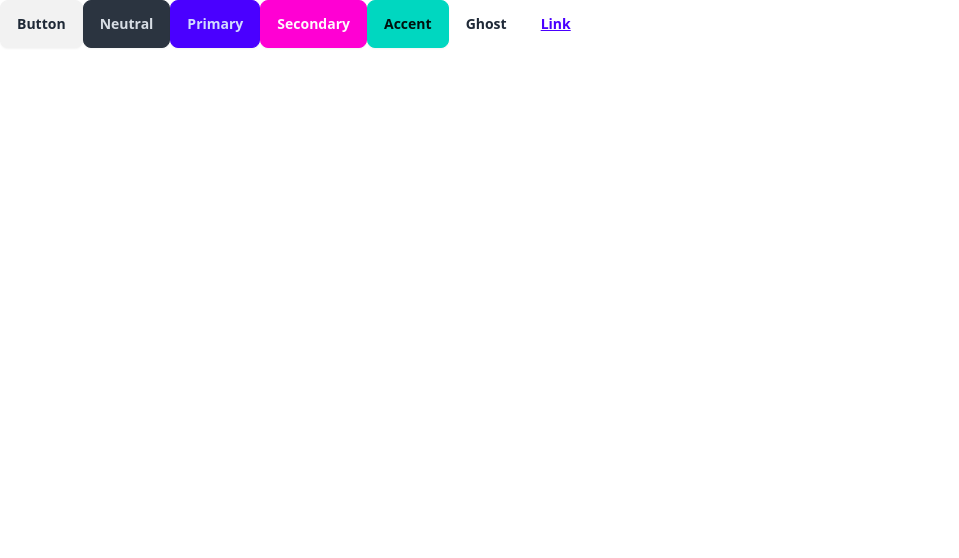
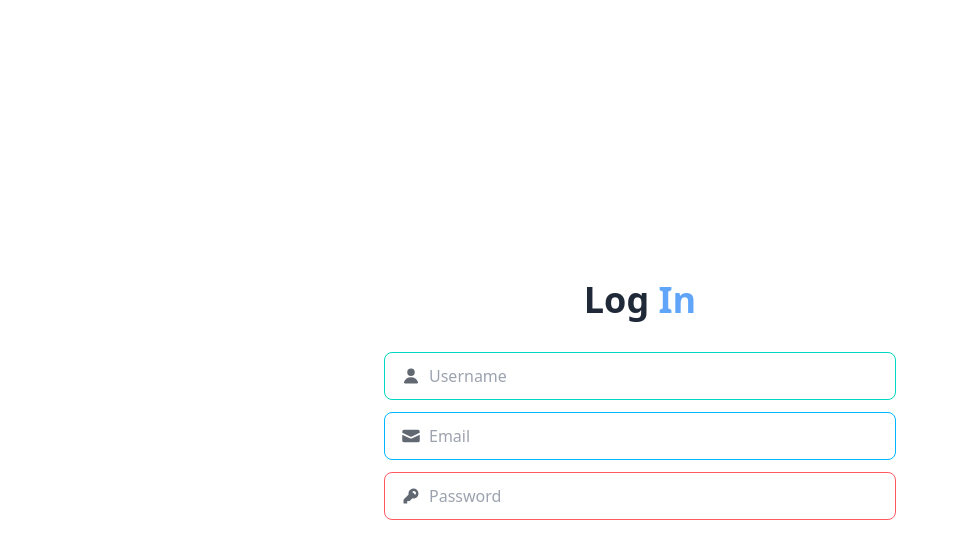
Before and after one commit to Jinmoyee/Real-Time-Chat-App, a React (Vite) app in the folder frontend/: page / in a window 1280 px wide. Shown: the top 558 px of the page, without its empty margins (0-959 px from the left). Built offline with nearby package versions, Linux system fonts and the light colour scheme.

Commit message:
Login and signup page UI completed

```diff
--- a/frontend/src/App.jsx
+++ b/frontend/src/App.jsx
@@ -1,13 +1,11 @@
+import { Login } from "./pages/Login";
+import { Signup } from "./pages/Signup";
+
 export default function App() {
   return (
     <>
-      <button className="btn">Button</button>
-      <button className="btn btn-neutral">Neutral</button>
-      <button className="btn btn-primary">Primary</button>
-      <button className="btn btn-secondary">Secondary</button>
-      <button className="btn btn-accent">Accent</button>
-      <button className="btn btn-ghost">Ghost</button>
-      <button className="btn btn-link">Link</button>
+      <Login/>
+      {/* <Signup/> */}
     </>
   )
 }
--- /dev/null
+++ b/frontend/src/pages/Home.jsx
@@ -0,0 +1,8 @@
+
+export const Home = () => {
+    return(
+        <div>
+            <h1>Home Page</h1>
+        </div>
+    )
+}
--- /dev/null
+++ b/frontend/src/pages/Login.jsx
@@ -0,0 +1,47 @@
+export const Login = () => {
+  return (
+    <div className="flex justify-center items-center h-screen flex-col">
+      <h1 className="text-4xl font-semibold pb-[2rem]">Log<span className="text-blue-400"> In</span></h1>
+      <form className="w-[40%] flex flex-col gap-3">
+        <label className="input input-bordered flex items-center gap-2 input-accent">
+          <svg
+            xmlns="http://www.w3.org/2000/svg"
+            viewBox="0 0 16 16"
+            fill="currentColor"
+            className="w-5 h-5 opacity-70"
+          >
+            <path d="M8 8a3 3 0 1 0 0-6 3 3 0 0 0 0 6ZM12.735 14c.618 0 1.093-.561.872-1.139a6.002 6.002 0 0 0-11.215 0c-.22.578.254 1.139.872 1.139h9.47Z" />
+          </svg>
+          <input type="text" className="grow" placeholder="Username" />
+        </label>
+        <label className="input input-bordered flex items-center gap-2 input-info">
+          <svg
+            xmlns="http://www.w3.org/2000/svg"
+            viewBox="0 0 16 16"
+            fill="currentColor"
+            className="w-5 h-5 opacity-70"
+          >
+            <path d="M2.5 3A1.5 1.5 0 0 0 1 4.5v.793c.026.009.051.02.076.032L7.674 8.51c.206.1.446.1.652 0l6.598-3.185A.755.755 0 0 1 15 5.293V4.5A1.5 1.5 0 0 0 13.5 3h-11Z" />
+            <path d="M15 6.954 8.978 9.86a2.25 2.25 0 0 1-1.956 0L1 6.954V11.5A1.5 1.5 0 0 0 2.5 13h11a1.5 1.5 0 0 0 1.5-1.5V6.954Z" />
+          </svg>
+          <input type="text" className="grow" placeholder="Email" />
+        </label>
+        <label className="input input-bordered flex items-center gap-2 input-error">
+          <svg
+            xmlns="http://www.w3.org/2000/svg"
+            viewBox="0 0 16 16"
+            fill="currentColor"
+            className="w-5 h-5 opacity-70"
+          >
+            <path
+              fillRule="evenodd"
+              d="M14 6a4 4 0 0 1-4.899 3.899l-1.955 1.955a.5.5 0 0 1-.353.146H5v1.5a.5.5 0 0 1-.5.5h-2a.5.5 0 0 1-.5-.5v-2.293a.5.5 0 0 1 .146-.353l3.955-3.955A4 4 0 1 1 14 6Zm-4-2a.75.75 0 0 0 0 1.5.5.5 0 0 1 .5.5.75.75 0 0 0 1.5 0 2 2 0 0 0-2-2Z"
+              clipRule="evenodd"
+            />
+          </svg>
+          <input type="password" className="grow" placeholder="Password"/>
+        </label>
+      </form>
+    </div>
+  );
+};
--- /dev/null
+++ b/frontend/src/pages/Signup.jsx
@@ -0,0 +1,105 @@
+export const Signup = () => {
+  // fullName, userName, email, gender, password, conformPassword
+  return (
+    <div className="flex justify-center items-center h-screen flex-col">
+      <h1 className="text-4xl font-semibold pb-[2rem]">
+        Sign<span className="text-blue-400"> Up</span>
+      </h1>
+      <form className="w-[40%] flex flex-col gap-3">
+        <label className="input input-bordered flex items-center gap-2 input-primary">
+          <svg
+            xmlns="http://www.w3.org/2000/svg"
+            viewBox="0 0 16 16"
+            fill="currentColor"
+            className="w-5 h-5 opacity-70"
+          >
+            <path d="M8 8a3 3 0 1 0 0-6 3 3 0 0 0 0 6ZM12.735 14c.618 0 1.093-.561.872-1.139a6.002 6.002 0 0 0-11.215 0c-.22.578.254 1.139.872 1.139h9.47Z" />
+          </svg>
+          <input type="text" className="grow" placeholder="Fullname" />
+        </label>
+        <label className="input input-bordered flex items-center gap-2 input-accent">
+          <svg
+            xmlns="http://www.w3.org/2000/svg"
+            viewBox="0 0 16 16"
+            fill="currentColor"
+            className="w-5 h-5 opacity-70"
+          >
+            <path d="M8 8a3 3 0 1 0 0-6 3 3 0 0 0 0 6ZM12.735 14c.618 0 1.093-.561.872-1.139a6.002 6.002 0 0 0-11.215 0c-.22.578.254 1.139.872 1.139h9.47Z" />
+          </svg>
+          <input type="text" className="grow" placeholder="Username" />
+        </label>
+        <label className="input input-bordered flex items-center gap-2 input-info">
+          <svg
+            xmlns="http://www.w3.org/2000/svg"
+            viewBox="0 0 16 16"
+            fill="currentColor"
+            className="w-5 h-5 opacity-70"
+          >
+            <path d="M2.5 3A1.5 1.5 0 0 0 1 4.5v.793c.026.009.051.02.076.032L7.674 8.51c.206.1.446.1.652 0l6.598-3.185A.755.755 0 0 1 15 5.293V4.5A1.5 1.5 0 0 0 13.5 3h-11Z" />
+            <path d="M15 6.954 8.978 9.86a2.25 2.25 0 0 1-1.956 0L1 6.954V11.5A1.5 1.5 0 0 0 2.5 13h11a1.5 1.5 0 0 0 1.5-1.5V6.954Z" />
+          </svg>
+          <input type="text" className="grow" placeholder="Email" />
+        </label>
+
+        <div className="p-2 border-white border rounded-lg flex justify-around items-center gap-2 hover:border-cyan-200">
+          <div className="form-control">
+            <label className="cursor-pointer label">
+              <span className="label-text text-lg mr-2">Male</span>
+              <input
+                type="checkbox"
+                defaultChecked
+                className="checkbox checkbox-accent"
+              />
+            </label>
+          </div>
+
+          <div className="form-control">
+            <label className="cursor-pointer label">
+              <span className="label-text text-lg mr-2">Female</span>
+              <input
+                type="checkbox"
+                defaultChecked
+                className="checkbox checkbox-secondary"
+              />
+            </label>
+          </div>
+        </div>
+
+        <label className="input input-bordered flex items-center gap-2 input-warning">
+          <svg
+            xmlns="http://www.w3.org/2000/svg"
+            viewBox="0 0 16 16"
+            fill="currentColor"
+            className="w-5 h-5 opacity-70"
+          >
+            <path
+              fillRule="evenodd"
+              d="M14 6a4 4 0 0 1-4.899 3.899l-1.955 1.955a.5.5 0 0 1-.353.146H5v1.5a.5.5 0 0 1-.5.5h-2a.5.5 0 0 1-.5-.5v-2.293a.5.5 0 0 1 .146-.353l3.955-3.955A4 4 0 1 1 14 6Zm-4-2a.75.75 0 0 0 0 1.5.5.5 0 0 1 .5.5.75.75 0 0 0 1.5 0 2 2 0 0 0-2-2Z"
+              clipRule="evenodd"
+            />
+          </svg>
+          <input type="password" className="grow" placeholder="Password" />
+        </label>
+        <label className="input input-bordered flex items-center gap-2 input-error">
+          <svg
+            xmlns="http://www.w3.org/2000/svg"
+            viewBox="0 0 16 16"
+            fill="currentColor"
+            className="w-5 h-5 opacity-70"
+          >
+            <path
+              fillRule="evenodd"
+              d="M14 6a4 4 0 0 1-4.899 3.899l-1.955 1.955a.5.5 0 0 1-.353.146H5v1.5a.5.5 0 0 1-.5.5h-2a.5.5 0 0 1-.5-.5v-2.293a.5.5 0 0 1 .146-.353l3.955-3.955A4 4 0 1 1 14 6Zm-4-2a.75.75 0 0 0 0 1.5.5.5 0 0 1 .5.5.75.75 0 0 0 1.5 0 2 2 0 0 0-2-2Z"
+              clipRule="evenodd"
+            />
+          </svg>
+          <input
+            type="password"
+            className="grow"
+            placeholder="Conform Password"
+          />
+        </label>
+      </form>
+    </div>
+  );
+};
```
